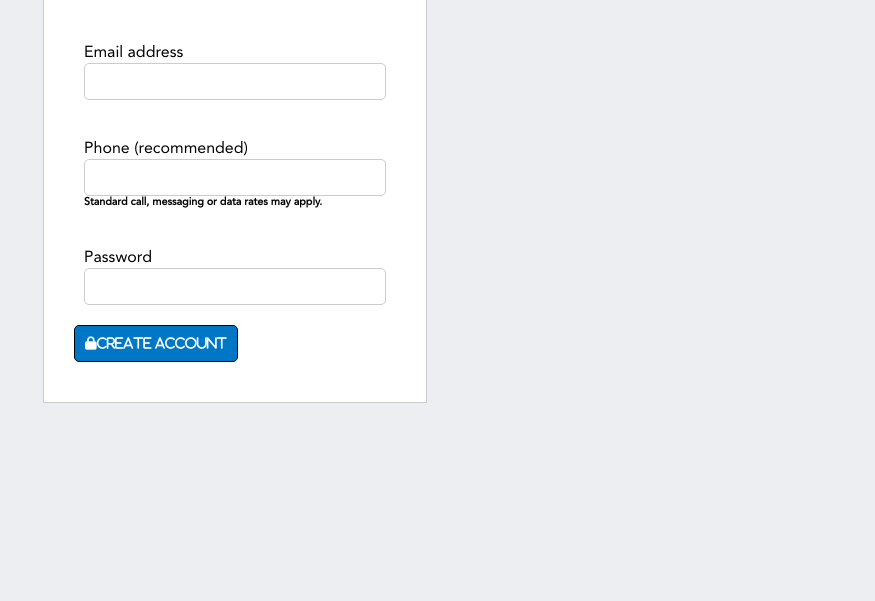
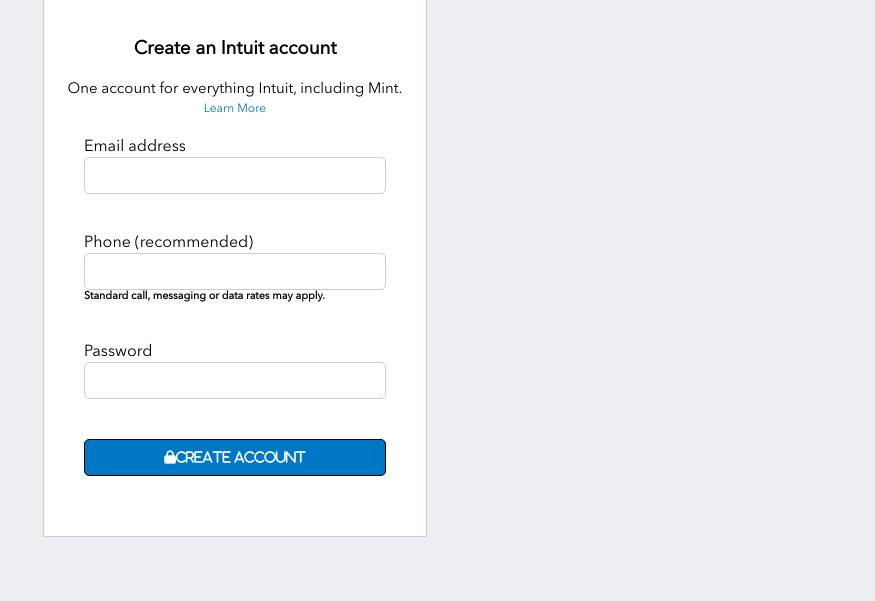
Before and after one commit to berhanu-tarekegn/Intuit-clone, a plain HTML site: page index.html in a window 1280 px wide. Shown: the part 199-800 px from the top of the page, without its empty margins (405-1280 px from the left). Drawn offline with Linux system fonts and the light colour scheme.

Commit message:
Add styling to create account button. This feature adds more aesthetic to the form element hence improving the UI/UX. It adds color to the 'Create Account' button Makes the button blue in color.

```diff
--- a/css/style.css
+++ b/css/style.css
@@ -33,11 +33,17 @@
     width: fit-content;
     margin-left: 10px;
     min-width: 100px;
+    /* display: inline; */
     background: #0077C5;
     padding: 10px;
     color: white;
     border: 0.8px solid black;
     border-radius: 5px;
+}
+
+.btn_text {
+    display: inline;
+
 }
 .company-info {
     width: 30%;
@@ -85,9 +91,21 @@
     padding: 40px 20px;
     margin: 0 auto;
     background: #fff;
-    font-family: Avenir;
-    font-weight: lighter;
+    font-family: AvenirNext;
+    font-weight: normal;
     border: 1px #ccc solid;
+}
+.center {
+    text-align: center;
+}
+.center > p {
+    font-size: 15px;
+    margin-top: 20px;
+}
+.center > a {
+    text-decoration: none;
+    color: #0077C5;
+    font-size: 12px;
 }
 .input_field {
     border: 1px #ccc solid;
@@ -97,3 +115,13 @@
 .field {
     padding: 20px;
 }
+.btn {
+    padding: 10px;
+    border: 1px #000 solid;
+    border-radius: 5px;
+    color: #fff;
+    background: #0077C5;
+}
+.btn_text {
+    padding: 10px;
+}
--- a/index.html
+++ b/index.html
@@ -3,7 +3,7 @@
 <head>
     <meta charset="UTF-8">
     <meta name="viewport" content="width=device-width, initial-scale=1.0">
-    <title>Document</title>
+    <title>Intuit Accounts - Signup</title>
     <link rel="stylesheet" href="./css/style.css">
     <script src="https://kit.fontawesome.com/f977934f89.js" crossorigin="anonymous"></script>
 </head>
@@ -19,7 +19,7 @@
             </div>
 
             <div>
-                <button class="sign_in"><i class="fas fa-lock">Sign In</i></button>
+                <button class="sign_in"><span btn_text><i class="fas fa-lock"></i>Sign In</span></button>
             </div>
 
         </div>
@@ -47,6 +47,11 @@
         </article>
         <form >
             <fieldset id="create_account_form">
+                <div class="center">
+                    <h3>Create an Intuit account</h3>
+                    <p>One account for everything Intuit, including Mint.</p>
+                    <a href="">Learn More</a>
+                </div>
                 <div class="field">
                     <label for="email">Email address</label>
                     <input type="email" id="email" class="input_field">
@@ -60,10 +65,9 @@
                     <label for="password">Password</label>
                     <input type="password" id="password" class="input_field">
                 </div>
-
-
-
-                <button class="sign_in btn"><i class="fas fa-lock">Create Account</i></button>
+                <div class="field">
+                    <button class="btn"><i class="fas fa-lock"><span btn_text>Create Account</span></i></button>
+                </div>
 
             </fieldset>
 
```
